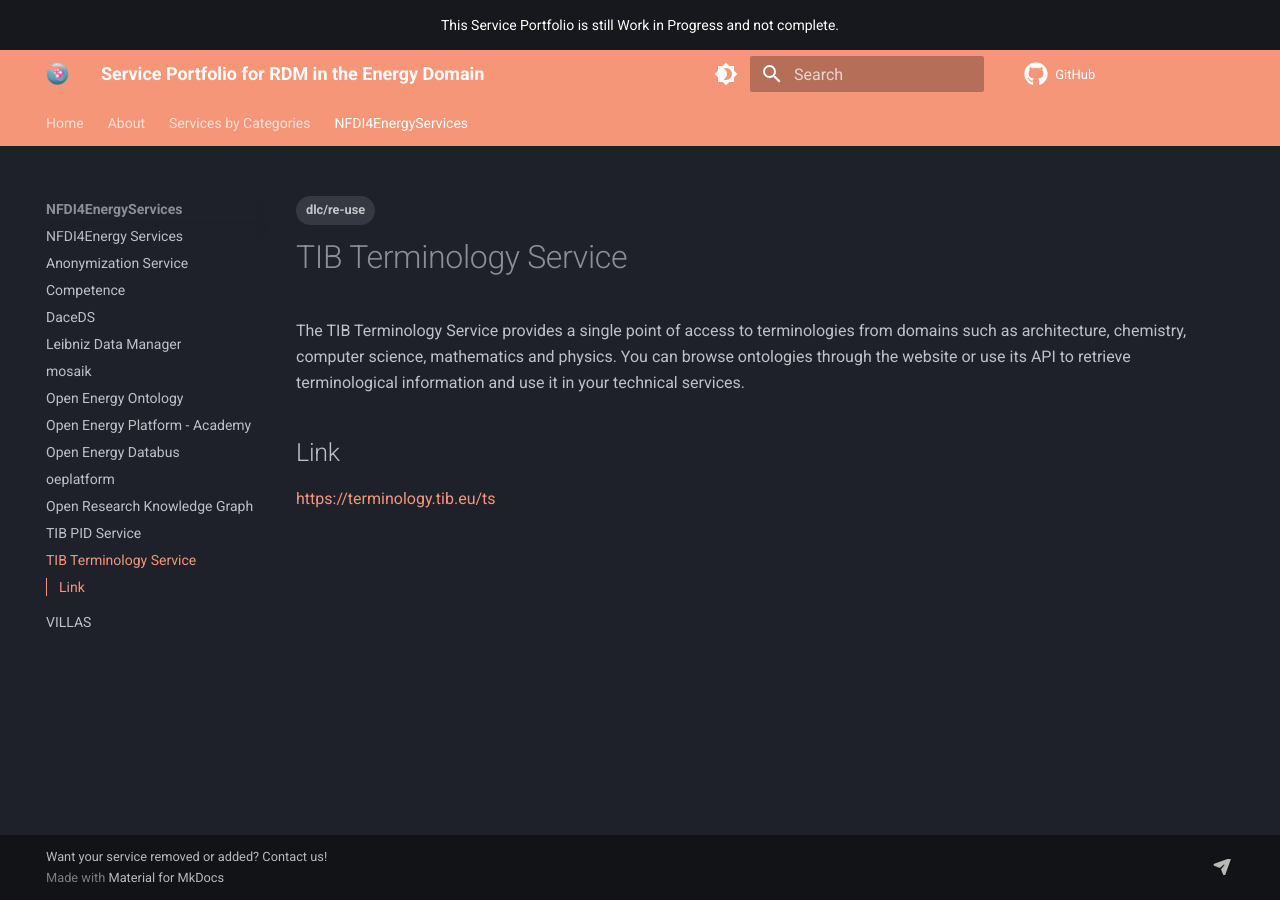
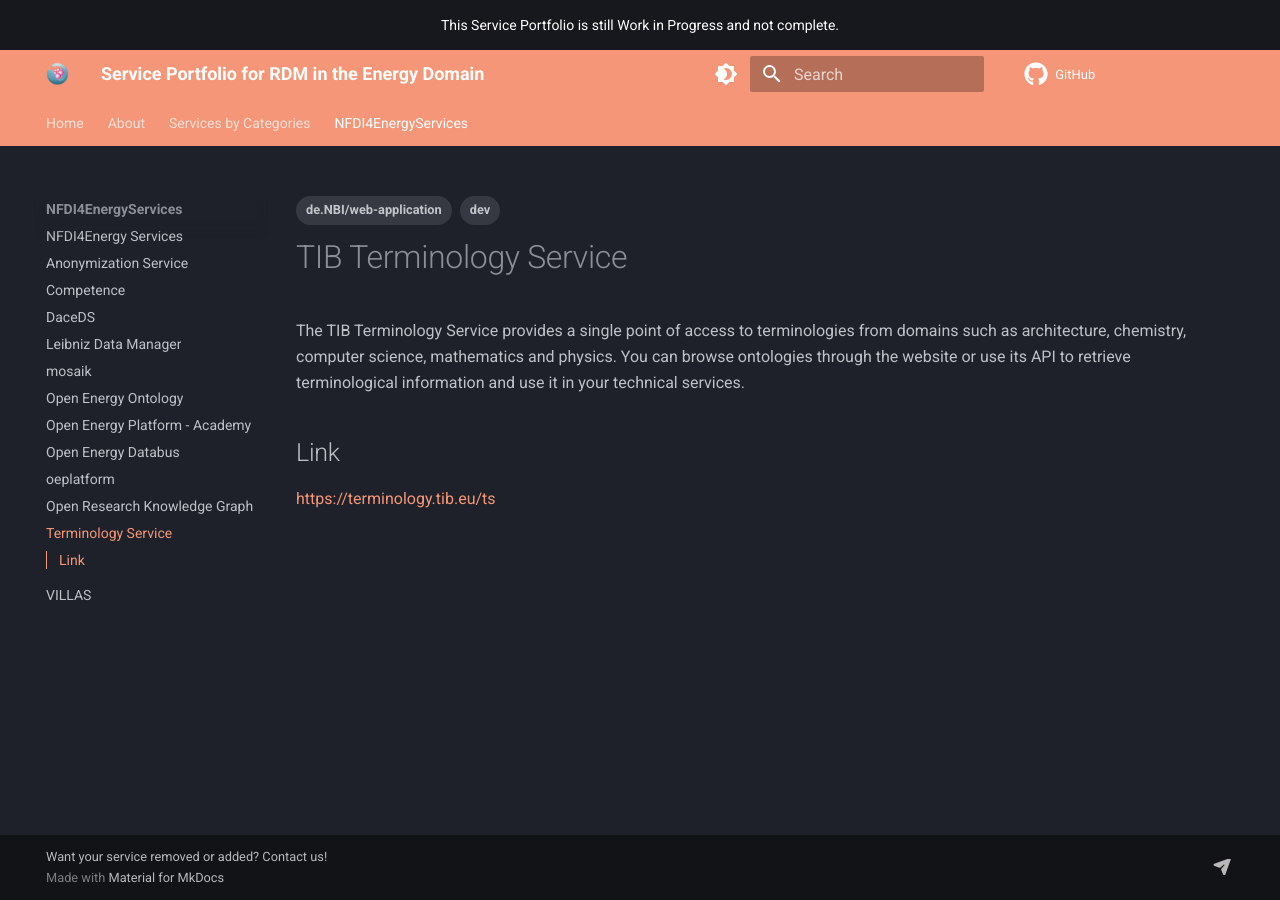
Before and after one commit to NFDI4Energy/service-portfolio, an MkDocs documentation site: the page built from docs/NFDI4EnergyServices/tib-terminology.md, in a window 1280 px wide. Built offline with MkDocs 1.6.1 and Material for MkDocs 9.7.7, drawn with Linux system fonts in a browser that asks for light colours; comment, search, counter and statistics services are not loaded.

Commit message:
Update TIB Services

```diff
--- a/docs/NFDI4EnergyServices/tib-terminology.md
+++ b/docs/NFDI4EnergyServices/tib-terminology.md
@@ -1,7 +1,8 @@
 ---
-title: TIB Terminology Service
+title: Terminology Service
 tags:
-    - dlc/re-use
+    - dev
+    - de.NBI/web-application
 ---
 # TIB Terminology Service
 The TIB Terminology Service provides a single point of access to terminologies from domains such as architecture, chemistry, computer science, mathematics and physics. You can browse ontologies through the website or use its API to retrieve terminological information and use it in your technical services.
```
Also changed, not shown: Other Services/tib-pid.md (renamed from docs/NFDI4EnergyServices/tib-pid.md, +1 -2 lines), docs/index.md (+2 -0 lines).
